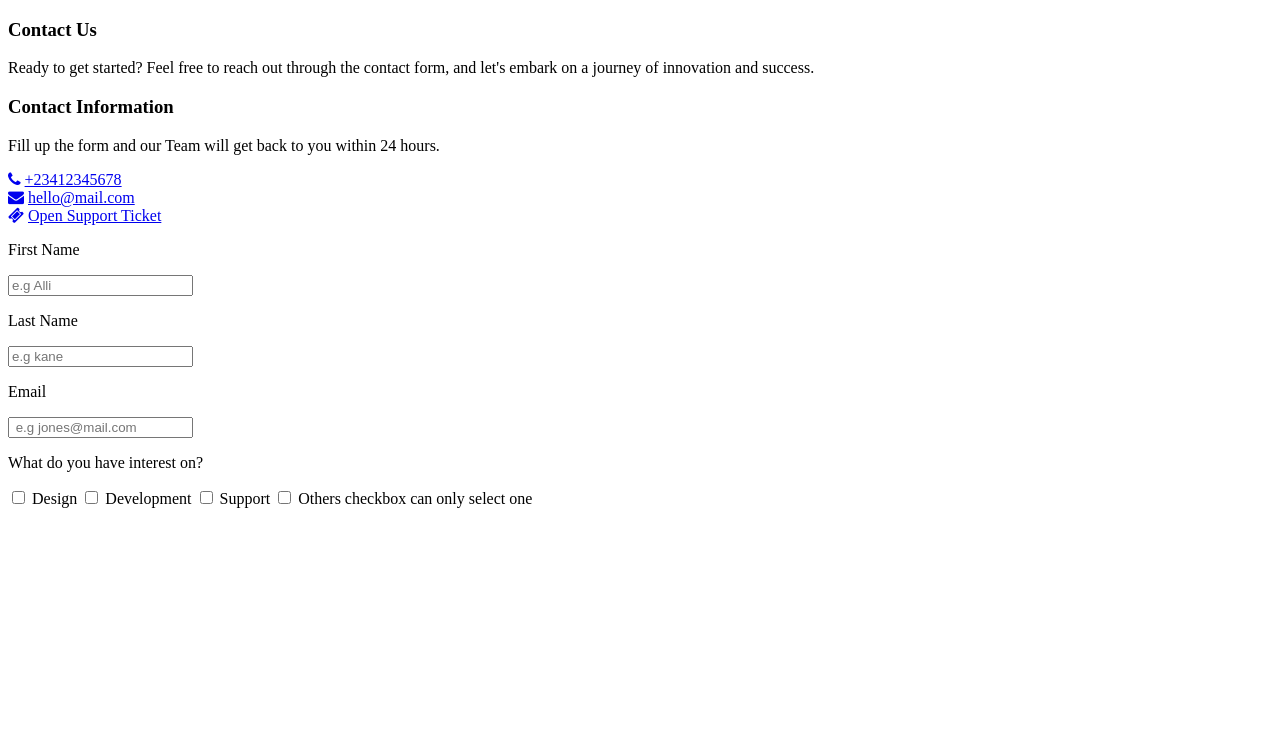
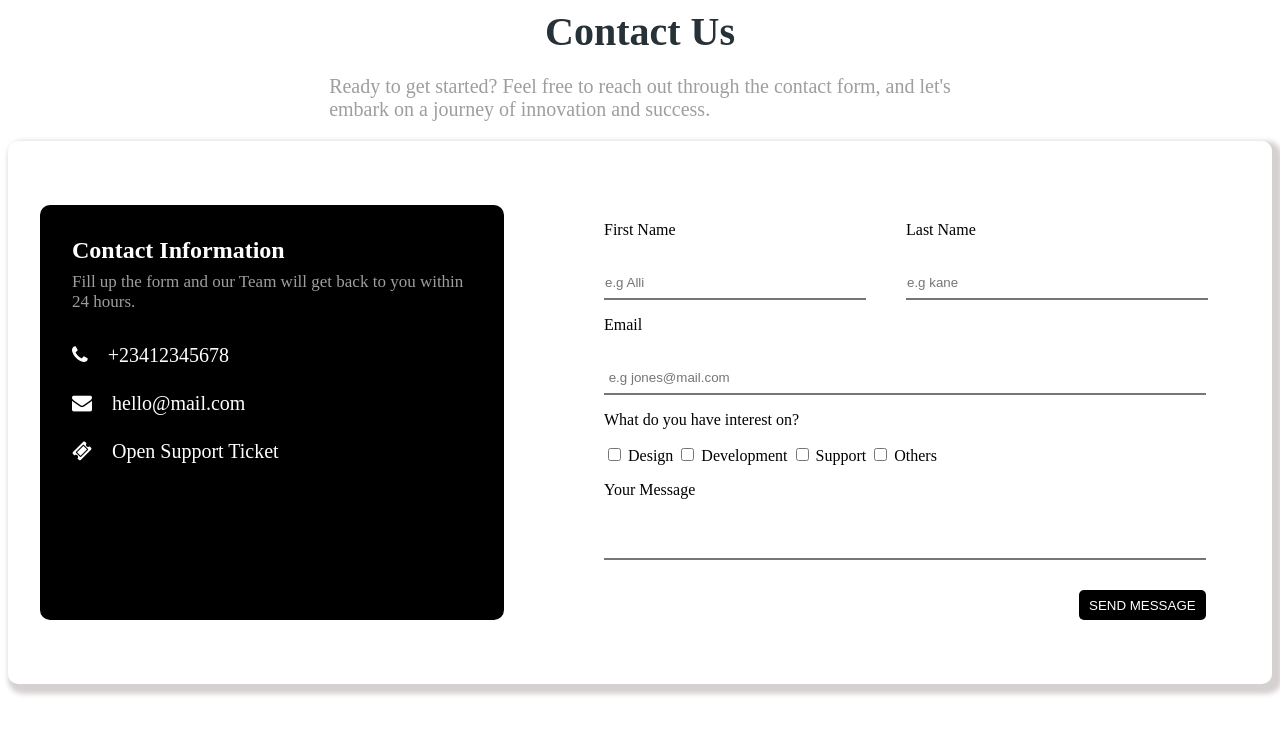
Before and after one commit to ibieekhoe/New-website, a plain HTML site: page index.html in a window 1280 px wide. Drawn offline with Linux system fonts and the light colour scheme.

Commit message:
Add : styles to the contact section

```diff
--- a/index.html
+++ b/index.html
@@ -27,12 +27,14 @@
     <!-- CONTACT SECTION -->
      <section class="contact">
         <h3 class="heading">Contact Us</h3>
-        <p>Ready to get started? Feel free to reach out through the contact form, and let's embark on a journey of innovation and success.</p>
+        <p class="rest">Ready to get started? Feel free to reach out through the contact form, and let's
+        <br> embark on a journey of innovation and success.
+        </p>
      <div class="contact-information">
-        <h3 class="info">Contact Information</h3>
+        <section class="free">
+            <h3 class="info">Contact Information</h3>
         <p class="text-type">Fill up the form and our Team will get back to you within 24 hours.</p>
 
-        <div class="tele">
             <div class="phone">
             <a href="#"><i class="fa fa-phone"></i></a>
             <a href="#">+23412345678</a>
@@ -43,36 +45,45 @@
         </div>
         <div class="ticket">
             <a href="#"><i class="fa fa-ticket"></i></a>
-            <a href="#">Open Support Ticket</a>
+            <a href="#" id="ticket">Open Support Ticket</a>
         </div>
-        </div>
+        </section>
         <div class="filling">
-            <div class="name1">
+            <div class="flexa">
+                <div class="name1">
             <p class="first-name"> First Name</p>
-            <input  type="text" placeholder="e.g Alli" id="name1">
+            <input  type="text" placeholder="e.g Alli" id="name1" required>
         </div>
         <div class="name2">
             <p class="last-name">Last Name </p>
-            <input type="text" placeholder="e.g kane" id="name2" >
+            <input type="text" placeholder="e.g kane" id="name2" required>
         </div>
+            </div>
         <div class="email">
             <p class="email1">Email</p>
-            <input type="email" name="" id="" placeholder=" e.g jones@mail.com">
+            <input type="email" name="" id="email2" placeholder=" e.g jones@mail.com" required>
         </div>
         <div class="interest">
             <p class="interest-on">What do you have interest on?</p>
-            <input type="checkbox" name="design" id="design">
+            <input type="checkbox" name="design" id="design" required>
             <label for="design">Design</label>
-            <input type="checkbox" name="development" id="development">
+            <input type="checkbox" name="development" id="development" required>
             <label for="development">Development</label>
-            <input type="checkbox" name="support" id="support">
+            <input type="checkbox" name="support" id="support" required>
             <label for="support ">Support</label>
-            <input type="checkbox" name="others" id="others">
+            <input type="checkbox" name="others" id="others" required>
             <label for="others">Others</label>
-            <span class="error-message" id="username-error">checkbox can only select one</span>
+             </div>
 
 
-        </div>
+            <div class="message">
+                <p class="message1">Your Message</p>
+                <input  type="text" id="message2" required>
+            </div>
+            <button>SEND MESSAGE </button required>
+
+
+
         </div>
 
 
--- a/style.css
+++ b/style.css
@@ -0,0 +1,131 @@
+/* CONTACT STYLES */
+.heading{
+    color: #263238;
+    font-size: 40px ;
+    font-family: 'Roboto' sans-serif;
+    margin: 0px 0px 16px;
+    display: flex;
+    justify-content: center;
+    align-items: center;
+}
+.rest{
+    color: #9E9E9E;
+    font-size: 20px;
+    font-family: 'Roboto' sans-serif;
+    display: flex;
+    justify-content: center;
+    align-items: center;
+}
+.free{
+    border: 2px solid black;
+    width: 400px;
+    height: 4o0px;
+    padding: 30px;
+    border-radius: 10px;
+    background: black;
+    color: #fff;
+}
+.info{
+    font-size: 24px;
+    margin: 0px 0px 8px;
+    font-family: 'Roboto' sans-serif;
+    display: flex;
+
+}
+.text-type{
+    font-size: 17px;
+    font-family: 'Roboto' sans-serif;
+    margin: 0px 0px 32px ;
+    color: #9E9E9E;
+}
+a{
+    color: #fff;
+    font-size: 20px;
+    font-family: 'Roboto' sans-serif;
+    margin: 0px 0px 15px;
+    text-decoration: none;
+
+    justify-content: space-between;
+}
+.mail{
+    margin: 10px 0px;
+    display: flex;
+    gap: 20px;
+}
+.ticket{
+    margin: 0px 0px 40px;
+    display: flex;
+    gap: 20px;
+}
+.phone{
+    display: flex;
+    gap: 20px;
+}
+.contact-information{
+    padding: 64px 32px;
+    box-shadow: 5px 5px 5px 5px rgb(214, 209, 209);
+    border-radius: 10px;
+    display: flex;
+    gap: 100px;
+
+
+}
+#name1{
+    width: 260px;
+    padding: 20px 1px 8px;
+    border-top: 0;
+    border-left: 0;
+    border-right: 0;
+
+}
+#name2{
+    width: 300px;
+    padding: 20px 1px 8px;
+    border-top: 0;
+    border-left: 0;
+    border-right: 0;
+
+}
+#email2{
+    width: 600px;
+    padding: 20px 1px 8px;
+    border-top: 0;
+    border-left: 0;
+    border-right: 0;
+
+}
+#message2{
+    width: 600px;
+    padding: 20px 1px 8px;
+    border-top: 0;
+    border-left: 0;
+    border-right: 0;
+
+}
+#email2:active{
+    color: #263238;
+    border-top: none;
+    border-left: none;
+    border-right: none;
+}
+.interest{
+    margin: 0px 0px 0px 56px - 12px ;
+}
+button{
+    background-color: black;
+    color: #fff;
+    border-radius: 5px;
+    height: 30px;
+    margin-left: 475px;
+    margin-top: 30px;
+    border: none;
+    padding:  0 10px;
+    font-family: 'Roboto' sans-serif;
+}
+.flexa{
+    display: flex;
+    gap: 40px;
+}
+#design,#development,#support,#others{
+    cursor: pointer;
+}
```
